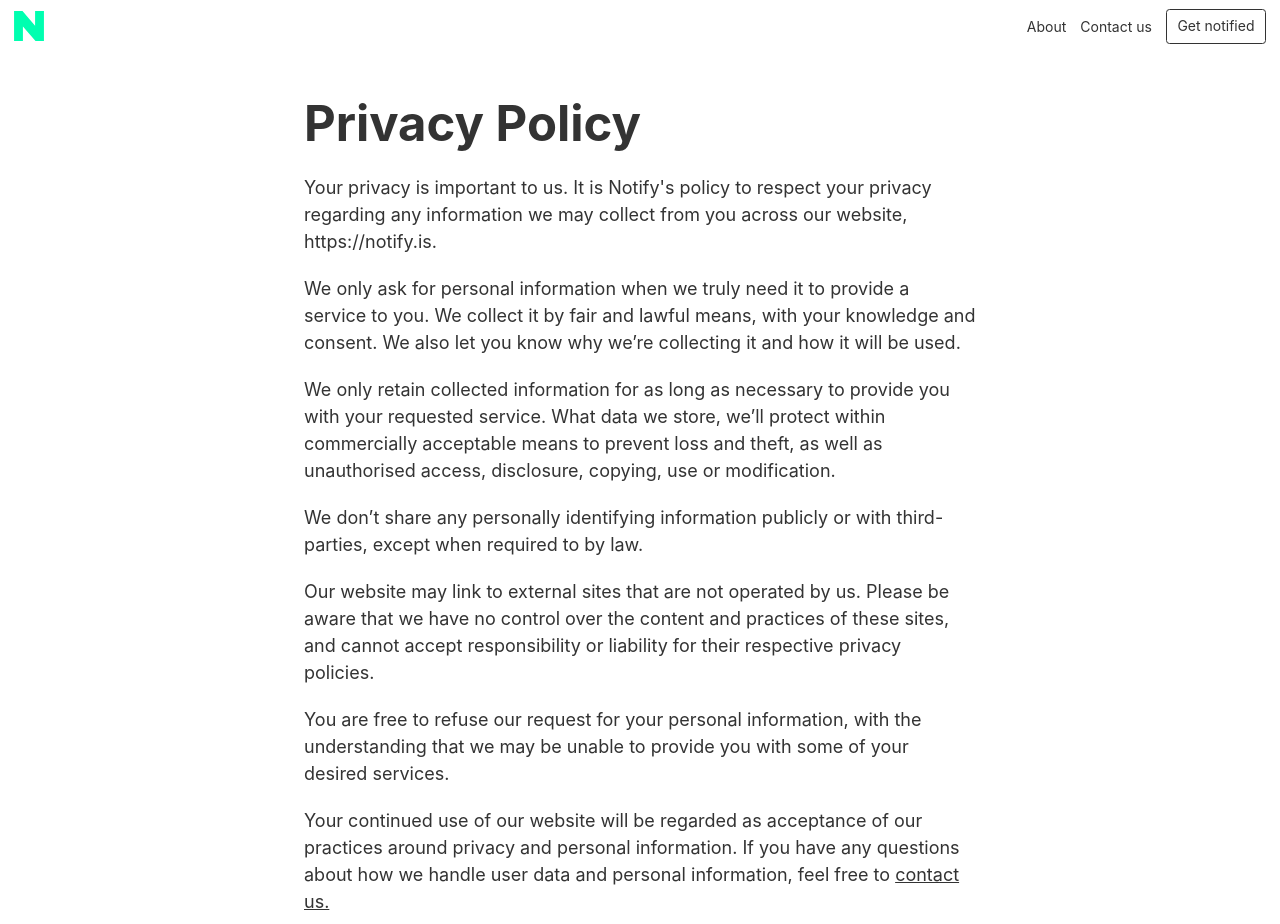
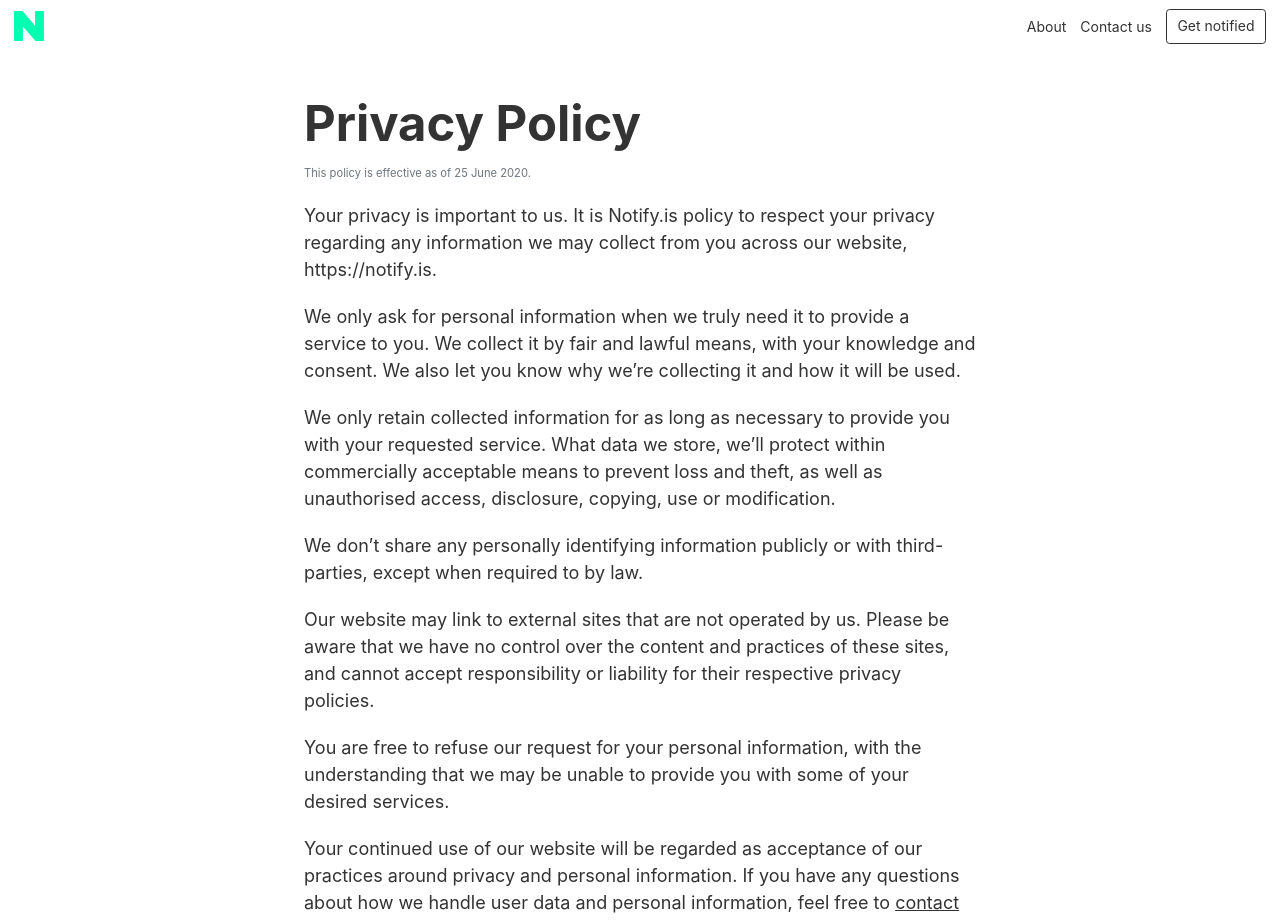
Before and after one commit to oliverproud/notify.is, a Next.js app: page /privacy in a window 1280 px wide. Shown: the top 924 px of the page. Built offline with nearby package versions, Linux system fonts and the light colour scheme.

Commit message:
update privacy page

```diff
--- a/pages/privacy.js
+++ b/pages/privacy.js
@@ -12,7 +12,8 @@ export default function Privacy() {
 
       <div className="intro-header px-3 py-3 pt-md-5 pb-md-5 mx-auto">
         <h1 className="display-4">Privacy Policy</h1>
-        <p className="p-privacy">Your privacy is important to us. It is Notify's policy to respect your privacy regarding any information we may collect from you across our website, <Link  href="/"><a>https://notify.is</a></Link>.</p>
+        <small className="text-muted">This policy is effective as of 25 June 2020.</small>
+        <p className="p-privacy">Your privacy is important to us. It is Notify.is policy to respect your privacy regarding any information we may collect from you across our website, <Link  href="/"><a>https://notify.is</a></Link>.</p>
         <p className="p-privacy">We only ask for personal information when we truly need it to provide a service to you. We collect it by fair and lawful means, with your knowledge and consent. We also let you know why we’re collecting it and how it will be used.</p>
         <p className="p-privacy">We only retain collected information for as long as necessary to provide you with your requested service. What data we store, we’ll protect within commercially acceptable means to prevent loss and theft, as well as unauthorised access, disclosure,
           copying, use or modification.</p>
@@ -20,7 +21,6 @@ export default function Privacy() {
         <p className="p-privacy">Our website may link to external sites that are not operated by us. Please be aware that we have no control over the content and practices of these sites, and cannot accept responsibility or liability for their respective privacy policies.</p>
         <p className="p-privacy">You are free to refuse our request for your personal information, with the understanding that we may be unable to provide you with some of your desired services.</p>
         <p className="p-privacy">Your continued use of our website will be regarded as acceptance of our practices around privacy and personal information. If you have any questions about how we handle user data and personal information, feel free to <Link href="/contact"><a className="privacy-contact">contact us.</a></Link></p>
-        <p className="p-privacy">This policy is effective as of 25 June 2020.</p>
 
         <style jsx>{`
           .p-privacy {
```
